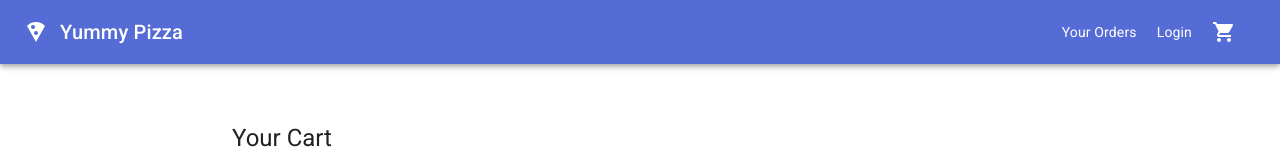
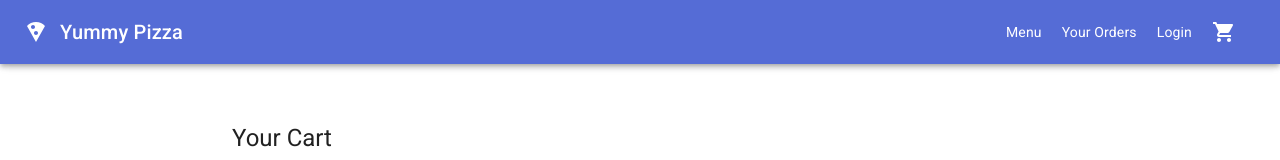
Before and after one commit to krismp/yummy-pizza-frontend, a Next.js app: page /cart in a window 1280 px wide. Shown: the top 160 px of the page. Built offline with nearby package versions, Linux system fonts and the light colour scheme.

Commit message:
Add link to menu

```diff
--- a/components/layout.js
+++ b/components/layout.js
@@ -63,6 +63,9 @@ export function Layout(props) {
                 <a className={classes.link}>Yummy Pizza</a>
               </Link>
             </Typography>
+            <Link href="/">
+              <a className={classes.link}>Menu</a>
+            </Link>
             <Link href="/orders">
               <a className={classes.link}>Your Orders</a>
             </Link>
```
